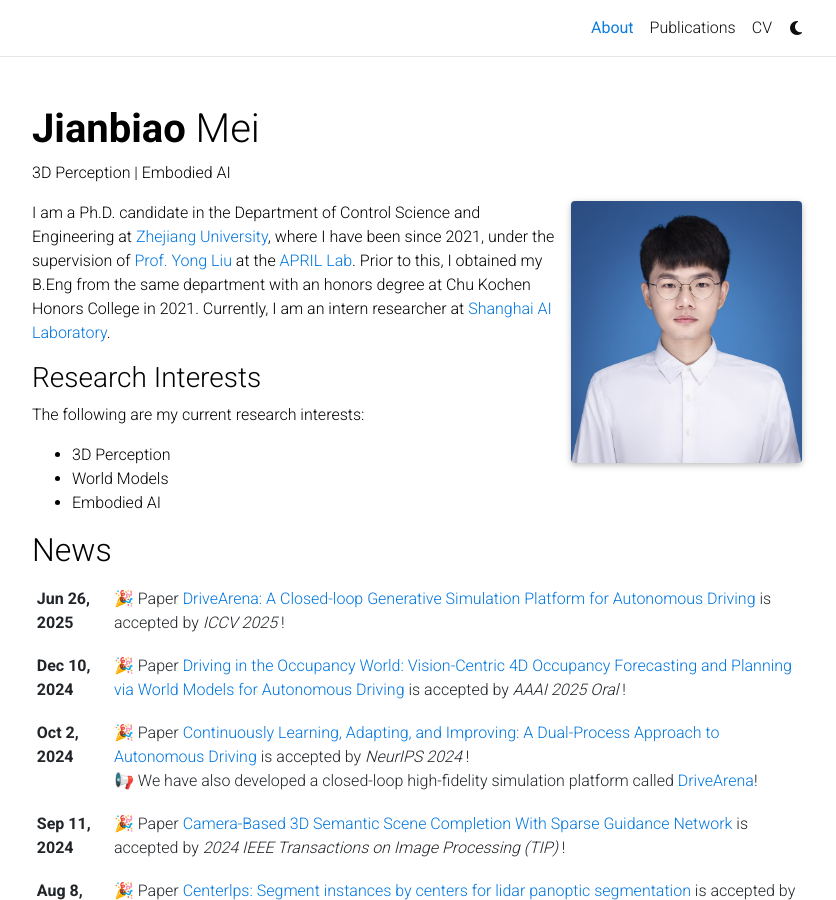
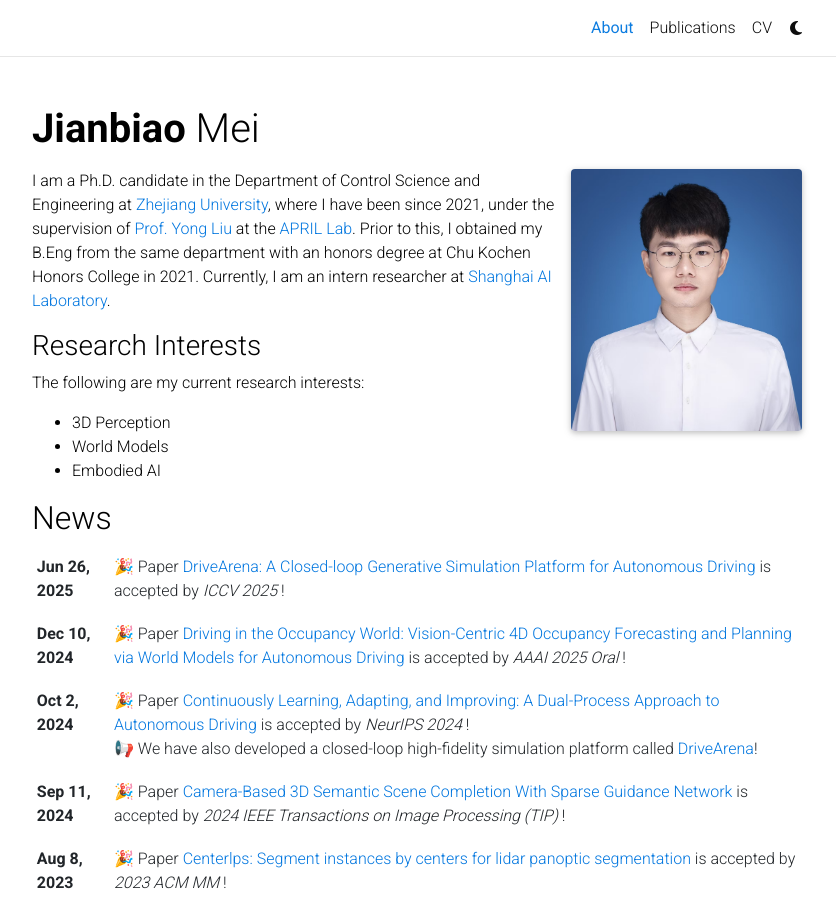
Before and after one commit to jianbiaomei/jianbiaomei.github.io, a Jekyll site: the page built from _pages/about.md, in a window 1280 px wide and 900 px high. Shown: the whole window, without its empty margins (223-1059 px from the left). Built offline with Jekyll 4.4.1, drawn with Linux system fonts in a browser that asks for light colours; comment, search, counter and statistics services are not loaded; a style sheet for code colours, icons or effects is not loaded.

Commit message:
Update about.md

```diff
--- a/_pages/about.md
+++ b/_pages/about.md
@@ -2,7 +2,6 @@
 layout: about
 title: About
 permalink: /
-subtitle: 3D Perception | Embodied AI
 
 profile:
   align: right
```
